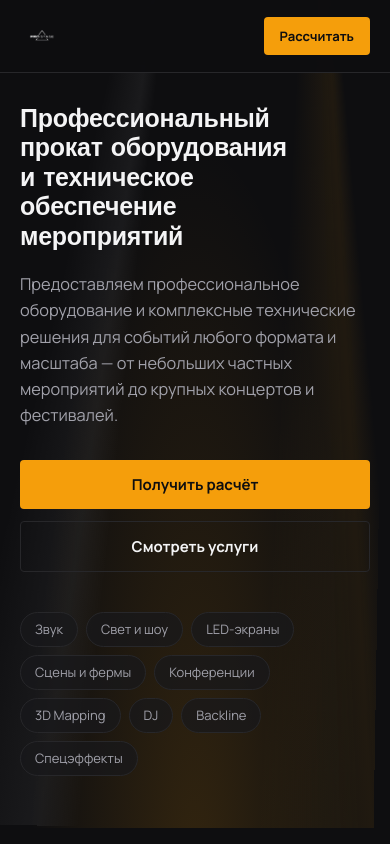
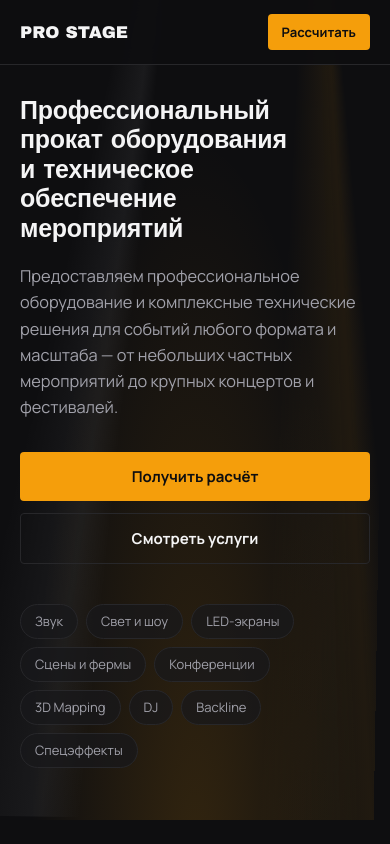
Before and after one commit to limoonsoulkz-ai/PRO-STAGE, a plain HTML site: page index.html in a window 390 px wide. Shown: the top 844 px of the page. Drawn offline with Linux system fonts and the light colour scheme; a web font is replaced by a local one.

Commit message:
Update index.html

```diff
--- a/index.html
+++ b/index.html
@@ -20,7 +20,7 @@
   --body:'Manrope','Segoe UI',Arial,sans-serif;
   color-scheme:dark;
 }
-html{scroll-behavior:smooth;scroll-padding-top:84px;overflow-x:clip}
+html{scroll-behavior:smooth;scroll-padding-top:76px;overflow-x:clip}
 *,*::before,*::after{box-sizing:border-box}
 body{
   margin:0;
@@ -47,21 +47,13 @@ section{padding:88px 0}
 /* header */
 header{
   position:fixed;top:0;left:0;right:0;z-index:20;
-  background:rgba(14,14,16,.92);
+  background:rgba(14,14,16,.9);
   backdrop-filter:blur(10px);
   border-bottom:1px solid var(--line);
 }
-.bar{display:flex;align-items:center;justify-content:space-between;min-height:76px;gap:12px;padding-block:8px}
-.logo{display:flex;align-items:center;gap:10px;text-decoration:none;font:800 16px var(--head);flex-shrink:0}
-.logo img{
-  height:52px;
-  width:auto;
-  max-width:230px;
-  object-fit:contain;
-  display:block;
-}
-.logo-fallback{display:none;align-items:center;gap:6px}
-.logo-fallback span{font-weight:400}
+.bar{display:flex;align-items:center;justify-content:space-between;min-height:64px;gap:12px;padding-block:8px}
+.logo{display:inline-flex;align-items:center;gap:6px;text-decoration:none;font:800 17px var(--head);flex-shrink:0}
+.logo span{font-weight:400}
 nav{display:flex;gap:28px;font-size:15px}
 nav a{text-decoration:none;color:var(--muted);transition:color .2s}
 nav a:hover{color:var(--text)}
@@ -75,12 +67,12 @@ nav a:hover{color:var(--text)}
 .btn:hover{background:#fbbf24;transform:translateY(-2px)}
 .btn.ghost{background:none;color:var(--text);border:1px solid var(--line)}
 .btn.ghost:hover{border-color:var(--accent);background:rgba(245,158,11,.06)}
-.btn.sm{padding:10px 16px;font-size:13px;white-space:nowrap}
+.btn.sm{padding:9px 14px;font-size:13px;white-space:nowrap}
 
 /* hero */
 .hero{
   position:relative;min-height:85svh;display:flex;align-items:center;
-  padding:120px 0 64px;overflow:hidden;
+  padding:108px 0 64px;overflow:hidden;
   background:radial-gradient(ellipse at 50% 110%,rgba(245,158,11,.16),transparent 60%),var(--bg);
 }
 .beams{
@@ -163,13 +155,10 @@ footer .wrap{display:flex;justify-content:space-between;gap:12px;flex-wrap:wrap}
 
 @media(max-width:820px){
   nav{display:none}
-  .bar{min-height:72px}
-  .logo img{height:44px;max-width:190px}
   .contact{grid-template-columns:1fr;gap:32px}
   section{padding:56px 0}
-  .hero{min-height:auto;padding:104px 0 52px}
-  .cta .btn{width:100%}
-  .info .wa-link,form .btn{width:100%}
+  .hero{min-height:auto;padding:96px 0 52px}
+  .cta .btn,.info .wa-link,form .btn{width:100%}
 }
 @media(prefers-reduced-motion:reduce){
   .beams{animation:none}
@@ -181,13 +170,10 @@ footer .wrap{display:flex;justify-content:space-between;gap:12px;flex-wrap:wrap}
 
 <header>
   <div class="wrap bar">
-    <a class="logo" href="#top" aria-label="PRO STAGE">
-      <img src="logo.png" alt="PRO STAGE" onerror="this.style.display='none';this.nextElementSibling.style.display='inline-flex';">
-      <span class="logo-fallback"><b>PRO</b><span>STAGE</span></span>
-    </a>
+    <a class="logo" href="#top" aria-label="PRO STAGE"><b>PRO</b><span>STAGE</span></a>
     <nav>
       <a href="#services">Услуги</a>
-      <a href="#process">Как работаем</a>
+      <a href="#process">Условия</a>
       <a href="#events">События</a>
       <a href="#contact">Контакты</a>
     </nav>
@@ -272,7 +258,7 @@ footer .wrap{display:flex;justify-content:space-between;gap:12px;flex-wrap:wrap}
 
   <section id="process" class="alt">
     <div class="wrap">
-      <h2>Как мы работаем</h2>
+      <h2>Условия</h2>
       <p class="lead">Берём на себя полный цикл технического обеспечения — от идеи и сметы до демонтажа после события.</p>
       <ol class="steps">
         <li><h3>Заявка и райдер</h3><p>Присылаете дату, площадку, задачи или технический райдер.</p></li>
@@ -308,7 +294,7 @@ footer .wrap{display:flex;justify-content:space-between;gap:12px;flex-wrap:wrap}
         <small>Связь в мессенджере</small>
         <a class="wa-link" href="https://wa.me/message/7WVK4HA4NIVRM1" id="wa" target="_blank" rel="noopener noreferrer">Написать в WhatsApp</a>
         <small>Формат работы</small>
-        <div style="font:600 clamp(15px,4vw,18px)/1.3 var(--head);margin-top:6px">От небольшого комплекта до крупного концертного производства</div>
+        <div style="font:600 18px var(--head);margin-top:6px">От небольшого комплекта до крупного концертного производства</div>
       </div>
       <form id="f">
         <label>Ваше имя<input name="name" required autocomplete="name" placeholder="Как к вам обращаться"></label>
```
